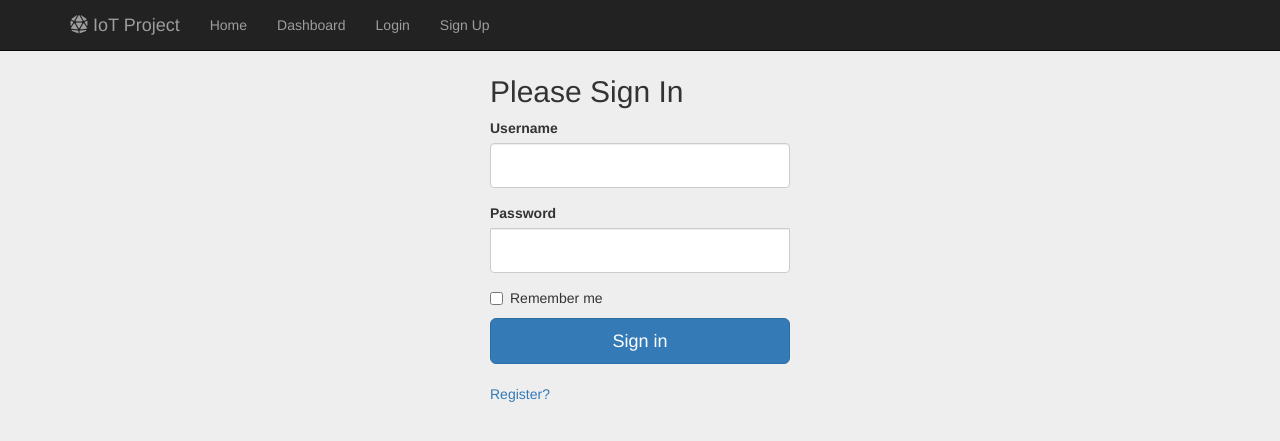
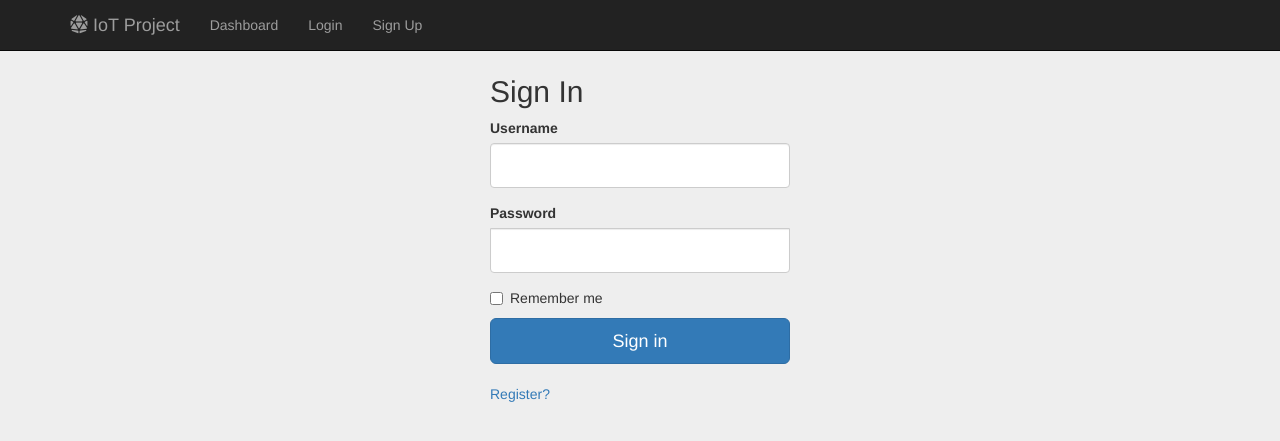
Before and after one commit to Sophal24/flask-login-system, a Flask app: page /login in a window 1280 px wide. Shown: the top 441 px of the page. Run offline with Flask 2, Linux system fonts and the light colour scheme; some libraries are stand-ins or nearby versions.

Commit message:
delete home from nav bar

```diff
--- a/app.py
+++ b/app.py
@@ -10,9 +10,8 @@ from flask_login import LoginManager, UserMixin, login_user, login_required, log
 app = Flask(__name__)
 app.config['SECRET_KEY'] = 'Thisissupposedtobesecret!'
 # app.config['SQLALCHEMY_DATABASE_URI'] = 'postgresql://postgres:24071999@localhost/prettyprinted'
-app.config['DATABASE_URL'] = 'postgres://vqfhxxncclgtkm:87c1e6539b84ba12105a17cfc6733cb2ddb9d7b902c896ca73791f6c9ab17f2d@ec2-3-91-139-25.compute-1.amazonaws.com:5432/d6mglfsgk46cmg'
+app.config['SQLALCHEMY_DATABASE_URI'] = 'postgres://vqfhxxncclgtkm:87c1e6539b84ba12105a17cfc6733cb2ddb9d7b902c896ca73791f6c9ab17f2d@ec2-3-91-139-25.compute-1.amazonaws.com:5432/d6mglfsgk46cmg'
 app.config['SQLALCHEMY_TRACK_MODIFICATIONS']=False
-app.config['PROPAGATE_EXCEPTIONS'] = True
 
 bootstrap = Bootstrap(app)
 db = SQLAlchemy(app)
@@ -43,7 +42,7 @@ class RegisterForm(FlaskForm):
 
 
 @app.route('/')
-@login_required
+# @login_required
 def index():
     return render_template('index.html', home=True)
 
--- a/templates/index.html
+++ b/templates/index.html
@@ -25,11 +25,11 @@ Home
         <div id="navbar" class="collapse navbar-collapse">
           <ul class="nav navbar-nav">
             <!-- <li class="nav-item"><a class="nav-link {% if home %} active {% endif %}" href="{{ url_for('index') }}">Home</a></li> -->
-
+              <li class="nav-item"><a class="nav-link " href="{{ url_for('dashboard') }}">Dashboard</a></li>
               <li class="nav-item"><a class="nav-link {% if login %} active {% endif %}" href="{{ url_for('login') }}">Login</a></li>
               <li class="nav-item"><a class="nav-link {% if signup %} active {% endif %}" href="{{ url_for('signup') }}">Sign Up</a></li>
 
-            <li class="nav-item"><a class="nav-link " href="{{ url_for('dashboard') }}">Dashboard</a></li>
+
           </ul>
         </div><!--/.nav-collapse -->
       </div>
--- a/templates/login.html
+++ b/templates/login.html
@@ -25,7 +25,7 @@ Login
         </div>
         <div id="navbar" class="collapse navbar-collapse">
           <ul class="nav navbar-nav">
-            <li><a class="nav-link {% if home %} active {% endif %}" href="{{ url_for('index') }}">Home</a></li>
+            <!-- <li><a class="nav-link {% if home %} active {% endif %}" href="{{ url_for('index') }}">Home</a></li> -->
             <li class="nav-item"><a class="nav-link " href="{{ url_for('dashboard') }}">Dashboard</a></li>
             <li><a class="nav-link {% if login %} active {% endif %}" href="{{ url_for('login') }}">Login</a></li>
             <li><a class="nav-link {% if signup %} active {% endif %}" href="{{ url_for('signup') }}">Sign Up</a></li>
@@ -38,7 +38,7 @@ Login
     <div class="container">
 
       <form class="form-signin" method="POST" action="/login">
-        <h2 class="form-signin-heading">Please Sign In</h2>
+        <h2 class="form-signin-heading">Sign In</h2>
         {{ form.hidden_tag() }}
         {{ wtf.form_field(form.username) }}
         {{ wtf.form_field(form.password) }}
--- a/templates/signup.html
+++ b/templates/signup.html
@@ -25,7 +25,7 @@ Sign Up
     </div>
     <div id="navbar" class="collapse navbar-collapse">
       <ul class="nav navbar-nav">
-        <li><a class="nav-link {% if home %} active {% endif %}" href="{{ url_for('index') }}">Home</a></li>
+        <!-- <li><a class="nav-link {% if home %} active {% endif %}" href="{{ url_for('index') }}">Home</a></li> -->
         <li class="nav-item"><a class="nav-link " href="{{ url_for('dashboard') }}">Dashboard</a></li>
         <li><a class="nav-link {% if login %} active {% endif %}" href="{{ url_for('login') }}">Login</a></li>
         <li><a class="nav-link {% if signup %} active {% endif %}" href="{{ url_for('signup') }}">Sign Up</a></li>
```
